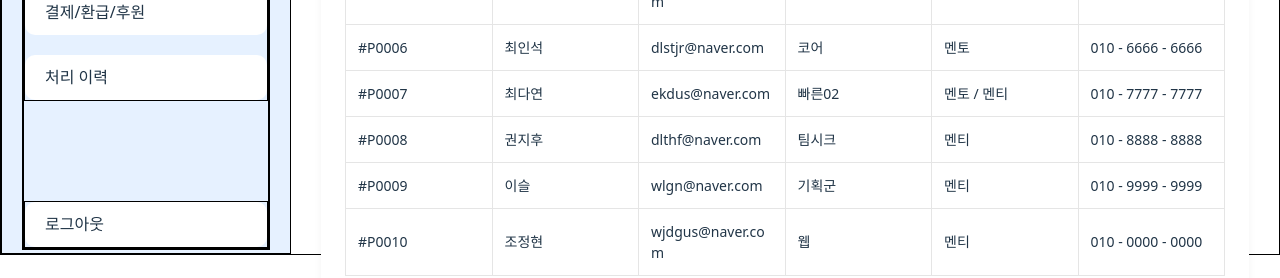
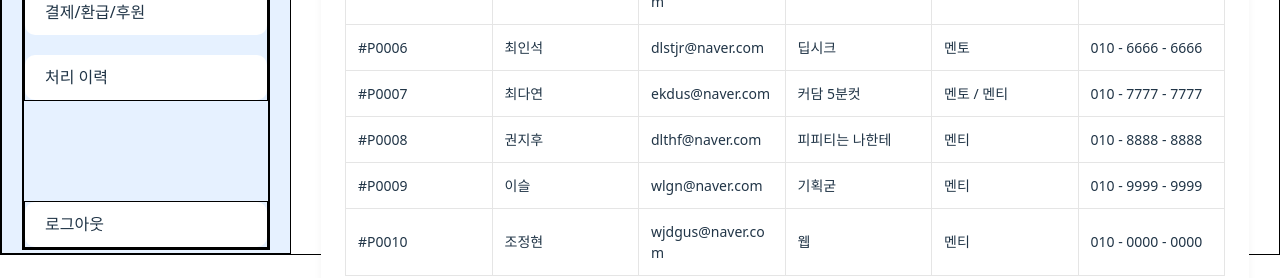
Before and after one commit to keodam/keodam-frontend-web, a React (Vite) app: page /user in a window 1280 px wide. Shown: the part 545-823 px from the top of the page. Built offline with nearby package versions, Linux system fonts and the light colour scheme.

Commit message:
feat: UserTable 컴포넌트 수정

```diff
--- a/src/components/tables/UserTable.module.less
+++ b/src/components/tables/UserTable.module.less
@@ -5,12 +5,6 @@
   box-shadow: 0 2px 8px rgba(0, 0, 0, 0.05);
 
   margin-top: 50px;
-}
-
-h2 {
-  margin-bottom: 16px;
-  font-size: 20px;
-  font-weight: 600;
 }
 
 .topBar {
--- a/src/components/tables/UserTable.tsx
+++ b/src/components/tables/UserTable.tsx
@@ -66,7 +66,7 @@ const data: User[] = [
     "uuid": "#P0006",
     "name": "최인석",
     "userId": "dlstjr@naver.com",
-    "nickname": "코어",
+    "nickname": "딥시크",
     "role": "멘토",
     "phone": "010 - 6666 - 6666"
   },
@@ -74,7 +74,7 @@ const data: User[] = [
     "uuid": "#P0007",
     "name": "최다연",
     "userId": "ekdus@naver.com",
-    "nickname": "빠른02",
+    "nickname": "커담 5분컷",
     "role": "멘토 / 멘티",
     "phone": "010 - 7777 - 7777"
   },
@@ -82,7 +82,7 @@ const data: User[] = [
     "uuid": "#P0008",
     "name": "권지후",
     "userId": "dlthf@naver.com",
-    "nickname": "팀시크",
+    "nickname": "피피티는 나한테",
     "role": "멘티",
     "phone": "010 - 8888 - 8888"
   },
@@ -90,7 +90,7 @@ const data: User[] = [
     "uuid": "#P0009",
     "name": "이슬",
     "userId": "wlgn@naver.com",
-    "nickname": "기획군",
+    "nickname": "기획굳",
     "role": "멘티",
     "phone": "010 - 9999 - 9999"
   },
```
Also changed, not shown: src/components/modal/UserModal.module.less (added), src/components/modal/UserModal.tsx (added).
